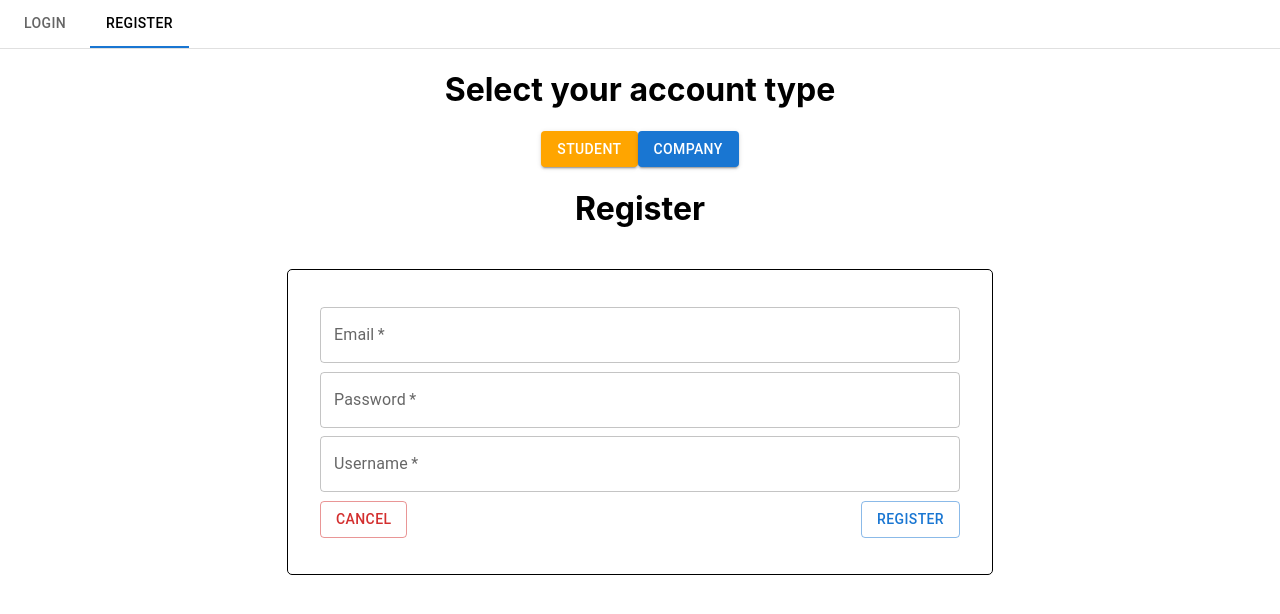
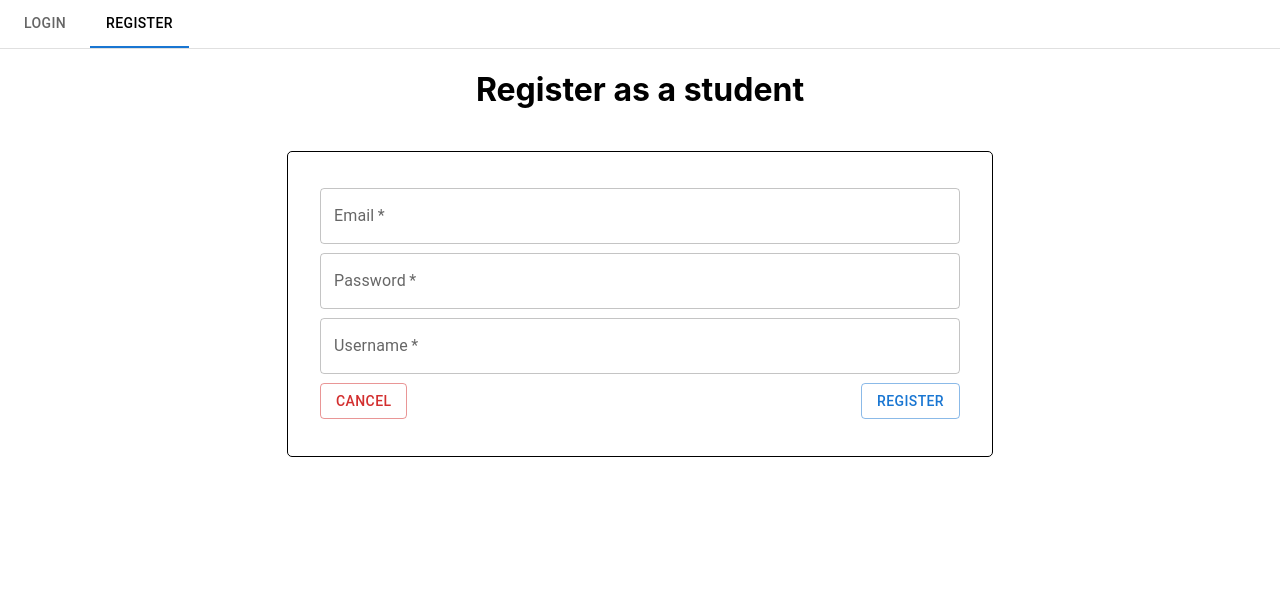
Before and after one commit to Dwyane37/DreamTeam, a React (Create React App) app in the folder frontend/: page /register in a window 1280 px wide. Both pictures are taken after a click on the button "STUDENT". Shown: the top 614 px of the page. Built offline with nearby package versions, Linux system fonts and the light colour scheme.

Commit message:
finish api connection for register and logour

```diff
--- a/frontend/src/components/Logout.jsx
+++ b/frontend/src/components/Logout.jsx
@@ -7,11 +7,9 @@ import { apiCall } from '../components/API';
 import MenuItem from '@mui/material/MenuItem';
 import { useNavigate } from 'react-router-dom';
 
-
-export default function Logout () {
+export default function Logout() {
   const [open, setOpen] = React.useState(false);
   const navigate = useNavigate();
-
 
   const handleClickOpen = () => {
     setOpen(true);
@@ -23,13 +21,13 @@ export default function Logout () {
 
   const handleLogOut = () => {
     // id = localStorage.getItem('id') ? localStorage.getItem('id') : 1
-    apiCall('user/logout', { id: 1 }).then((body) => {
-      setOpen(false);
-      navigate('/')
-      localStorage.clear()
-
-    }).catch(e => alert(e))
-
+    apiCall('user/logout', { token: localStorage.getItem('token') })
+      .then((body) => {
+        setOpen(false);
+        navigate('/');
+        localStorage.clear();
+      })
+      .catch((e) => alert(e));
   };
 
   return (
--- a/frontend/src/pages/RegisterPage.jsx
+++ b/frontend/src/pages/RegisterPage.jsx
@@ -11,19 +11,20 @@ function RegisterPage() {
   return (
     <div className="login_registerPage">
       <LoginNav />
-      <h1>Select your account type</h1>
-      <div>
-        <AccountType typename="Student" colour="orange" handler={updateState} />
-        <AccountType typename="Company" handler={updateState} />
-      </div>
 
       {accType ? (
         <div className="login_registerMain">
-          <h1>Register</h1>
+          <h1>{`Register as a ${accType}`}</h1>
           <RegisterForm account={accType} />
         </div>
       ) : (
-        <></>
+        <>
+          <h1>Select your account type</h1>
+          <div>
+            <AccountType typename="student" colour="orange" handler={updateState} />
+            <AccountType typename="company" handler={updateState} />
+          </div>
+        </>
       )}
     </div>
   );
```
